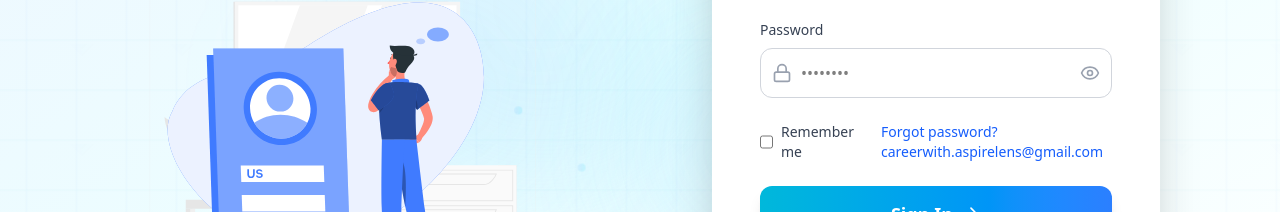
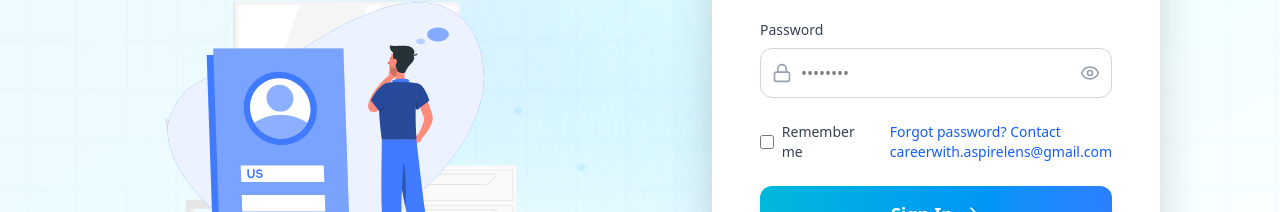
Before and after one commit to ShivangChaurasia/AspireLens, a React (Vite) app in the folder aspirelens-frontend/: page /login in a window 1280 px wide. Shown: the part 338-550 px from the top of the page. Built offline with nearby package versions, Linux system fonts and the light colour scheme; no server answers.

Commit message:
Update Login.jsx

```diff
--- a/aspirelens-frontend/src/pages/Login.jsx
+++ b/aspirelens-frontend/src/pages/Login.jsx
@@ -335,7 +335,7 @@ export default function Login() {
                 <span className="ml-2 text-sm text-gray-700">Remember me</span>
               </label>
               <a href="/forgot-password" className="text-sm text-blue-600 hover:text-blue-800 font-medium">
-                Forgot password? careerwith.aspirelens@gmail.com
+                Forgot password? Contact<br/> careerwith.aspirelens@gmail.com
               </a>
             </div>
 
```
